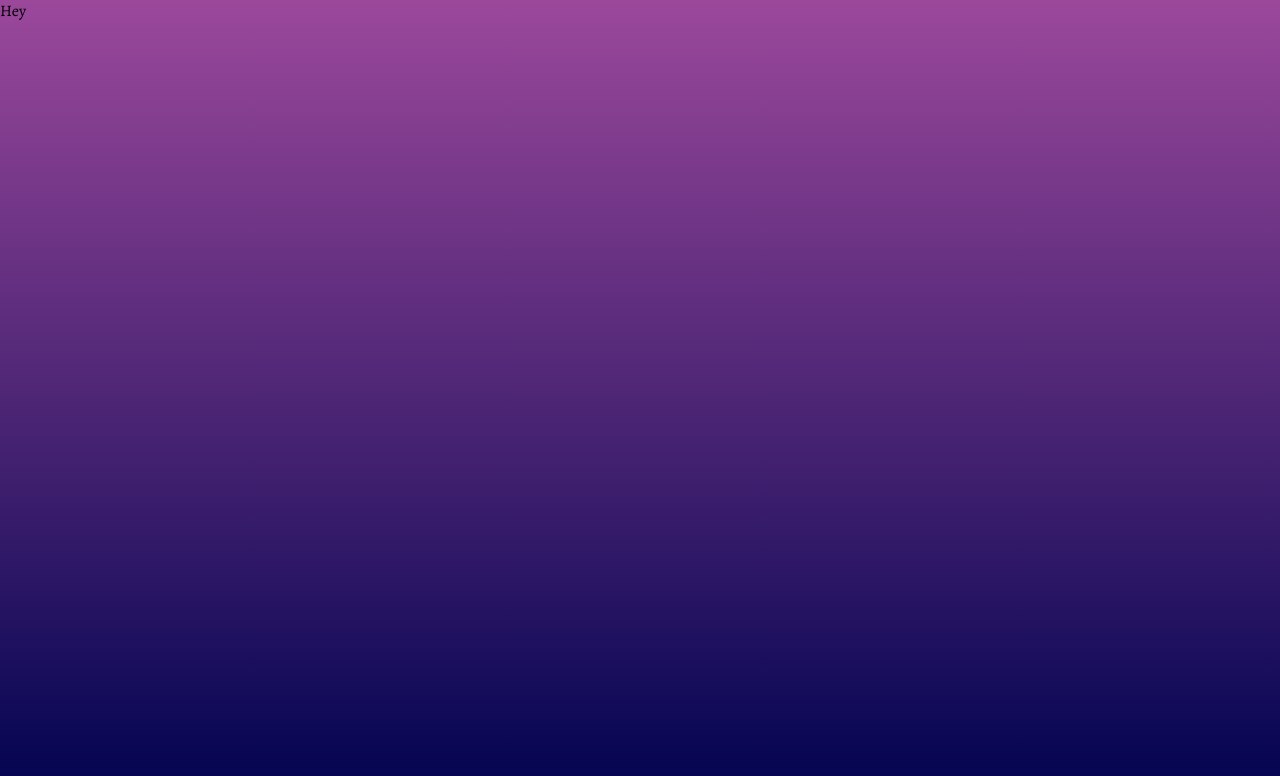
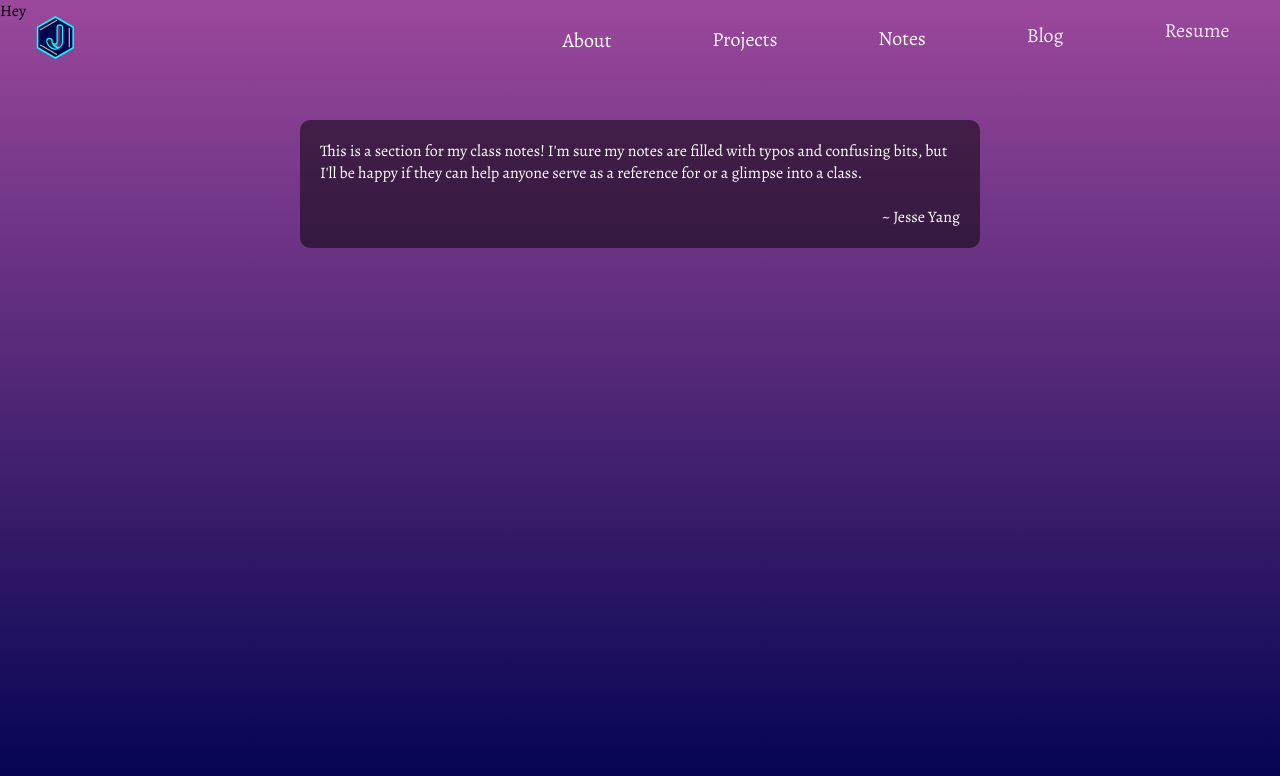
Before and after one commit to jesseyang432/jesseyang432.github.io, a React (Create React App) app: page /notes in a window 1280 px wide. Shown: the top 776 px of the page. Built offline with nearby package versions, Linux system fonts and the light colour scheme; a web font is replaced by a local one.

Commit message:
added Notes-message

```diff
--- a/src/components/pages/Notes.js
+++ b/src/components/pages/Notes.js
@@ -61,7 +61,15 @@ function Notes() {
         <>
             <LogoLoading></LogoLoading>
             <div className="Notes-PageContainer">
-                Hey
+                <Nav/>
+                <div className="Notes-header">
+                    Hey
+                </div>
+                <div className="Notes-message">
+                    <p>This is a section for my class notes! I'm sure my notes are filled with typos and confusing bits, but I'll be happy if they can help anyone serve as a reference for or a glimpse into a class.</p>
+                    <br></br>
+                    <p className="Notes-message-name">~ Jesse Yang</p>
+                </div>
             </div>
 
         </>
--- a/src/components/pages/_Notes.scss
+++ b/src/components/pages/_Notes.scss
@@ -7,3 +7,21 @@
 		$purpureus 200vh
 	);
 }
+
+.Notes-header {
+	height: 120px;
+}
+
+.Notes-message {
+	width: 50%;
+	background-color: rgba(0, 0, 0, 0.5);
+	margin: auto;
+	border-radius: 10px;
+	padding: 20px;
+	color: white;
+
+	.Notes-message-name {
+		display: flex;
+		justify-content: flex-end;
+	}
+}
--- a/src/components/styles.css
+++ b/src/components/styles.css
@@ -88,6 +88,28 @@
 .Notes-PageContainer {
   min-height: 100vh;
   background: repeating-linear-gradient(#9b489b, #000350 100vh, #000350 100vh, #9b489b 200vh);
+}
+
+.Notes-header {
+  height: 120px;
+}
+
+.Notes-message {
+  width: 50%;
+  background-color: rgba(0, 0, 0, 0.5);
+  margin: auto;
+  border-radius: 10px;
+  padding: 20px;
+  color: white;
+}
+
+.Notes-message .Notes-message-name {
+  display: -webkit-box;
+  display: -ms-flexbox;
+  display: flex;
+  -webkit-box-pack: end;
+      -ms-flex-pack: end;
+          justify-content: flex-end;
 }
 
 .Nav-bar {
```
Also changed, not shown: 2 other files (tests, documents, lock files or other folders).
